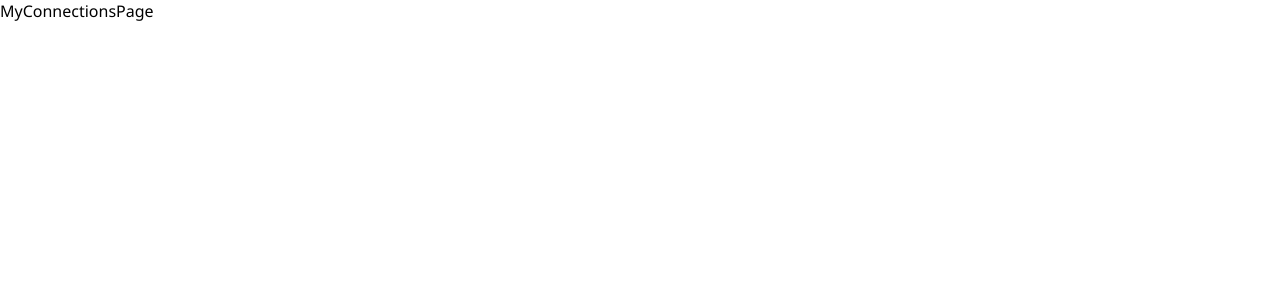
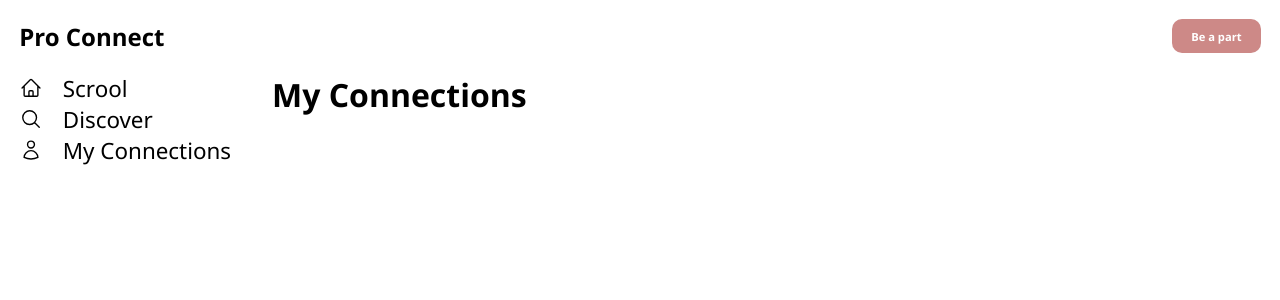
Before and after one commit to Aryanarya01/LinkedIn, a Next.js app in the folder frontend/: page /my_connections in a window 1280 px wide. Shown: the top 300 px of the page. Built offline with nearby package versions, Linux system fonts and the light colour scheme.

Commit message:
My connections Page

```diff
--- a/frontend/src/pages/my_connections/index.jsx
+++ b/frontend/src/pages/my_connections/index.jsx
@@ -1,8 +1,21 @@
+import DashboardLayout from '@/layout/DashboardLayout';
+import UserLayout from '@/layout/UserLayout';
 import React from 'react'
 
 const MyConnectionsPage = () => {
   return (
-    <div>MyConnectionsPage</div>
+     <UserLayout>
+
+      <DashboardLayout>
+        <div>
+          <h1>
+            My Connections
+          </h1>
+        </div>
+      </DashboardLayout>
+
+
+      </UserLayout>
   )
 }
 
```
